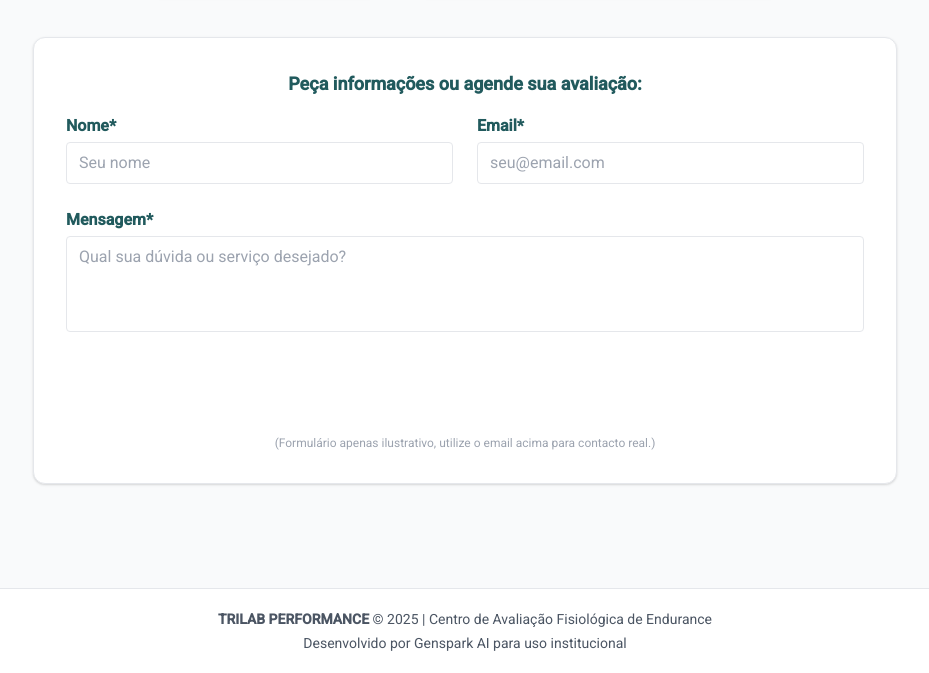
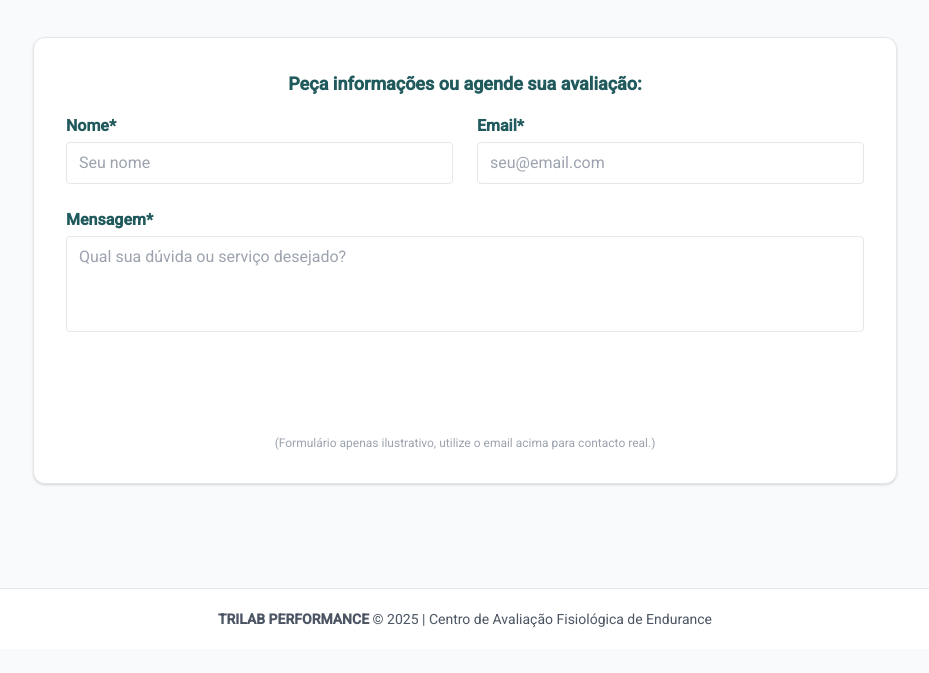
Before and after one commit to trilabperformance/trilabperformance.github.io, a plain HTML site: page index.html in a window 1280 px wide. Shown: the part 2867-3540 px from the top of the page, without its empty margins (175-1104 px from the left). After the commit the page ends 3516 px from the top, so only its background shows below. Drawn offline with nearby package versions, Linux system fonts and the light colour scheme.

Commit message:
Update index.html

```diff
--- a/index.html
+++ b/index.html
@@ -331,7 +331,6 @@
     <div>
       <span class="font-bold text-teal-700">TRILAB PERFORMANCE</span> &copy; <span id="year"></span> | Centro de Avaliação Fisiológica de Endurance
     </div>
-    <div class="mt-1">Desenvolvido por Genspark AI para uso institucional</div>
   </footer>
   <script>
     document.getElementById('year').textContent = new Date().getFullYear();
```
